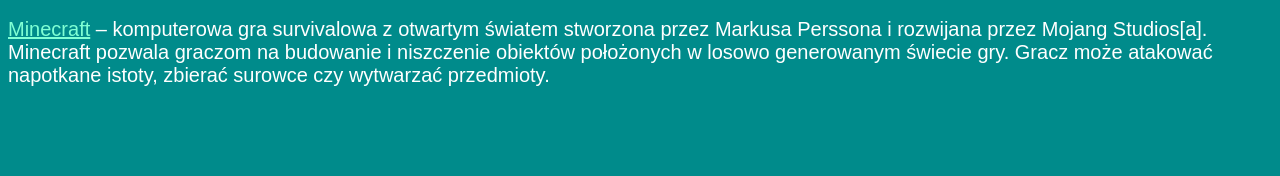
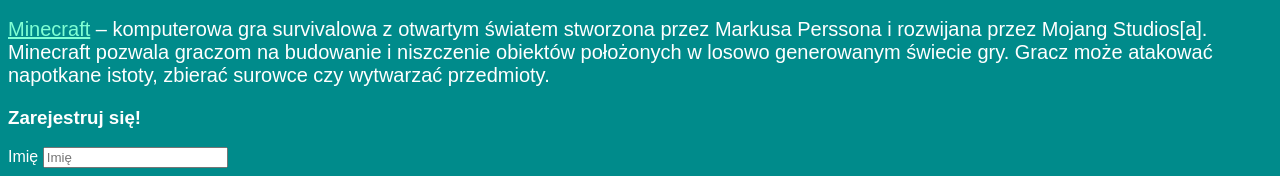
Before and after one commit to Leon8326/giganci-minecraft, a plain HTML site: page index.html in a window 1280 px wide. Shown: the part 810-986 px from the top of the page. Before the commit the page ends 917 px from the top, so only its background shows below. Drawn offline with Linux system fonts and the light colour scheme.

Commit message:
Update #2

```diff
--- a/index.html
+++ b/index.html
@@ -20,5 +20,11 @@
     <iframe width="560" height="315" src="https://www.youtube.com/embed/MmB9b5njVbA?si=O_azMbz4k1BVvyiy" title="YouTube video player" frameborder="0" allow="accelerometer; autoplay; clipboard-write; encrypted-media; gyroscope; picture-in-picture; web-share" referrerpolicy="strict-origin-when-cross-origin" allowfullscreen></iframe>
     <h3><a href="https://pl.wikipedia.org/wiki/Minecraft" class="link">Opis</a></h3>
     <p><a href="https://minecraft.net" class="link">Minecraft</a> – komputerowa gra survivalowa z otwartym światem stworzona przez Markusa Perssona i rozwijana przez Mojang Studios[a]. Minecraft pozwala graczom na budowanie i niszczenie obiektów położonych w losowo generowanym świecie gry. Gracz może atakować napotkane istoty, zbierać surowce czy wytwarzać przedmioty.</p>
+
+    <form>
+        <h3>Zarejestruj się!</h3>
+        <label for="name">Imię</label>
+        <input id="name" placeholder="Imię" />
+
 </body>
 </html>
```
